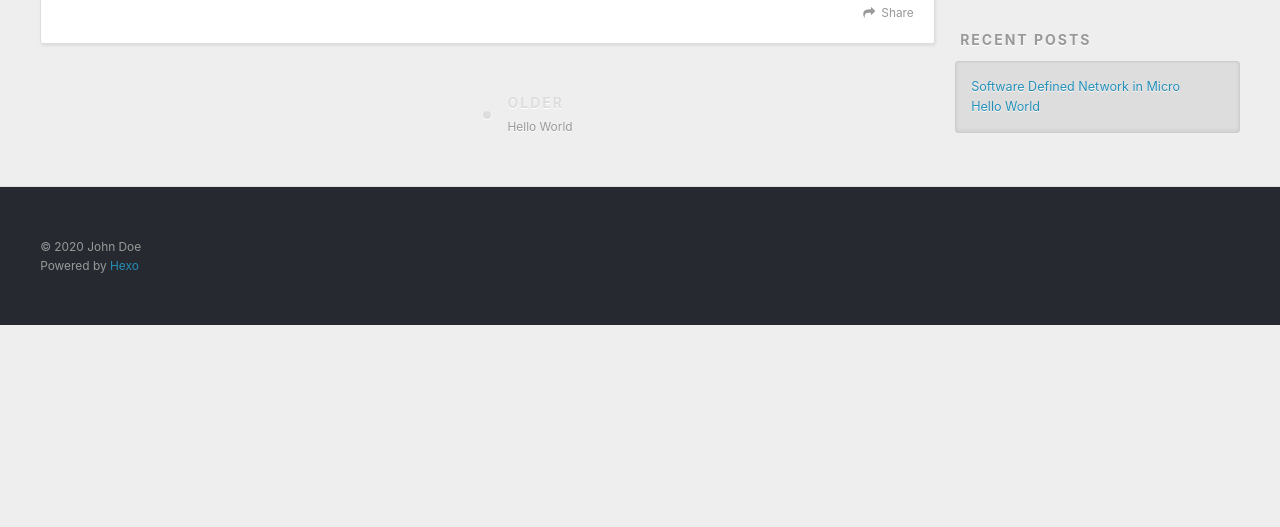
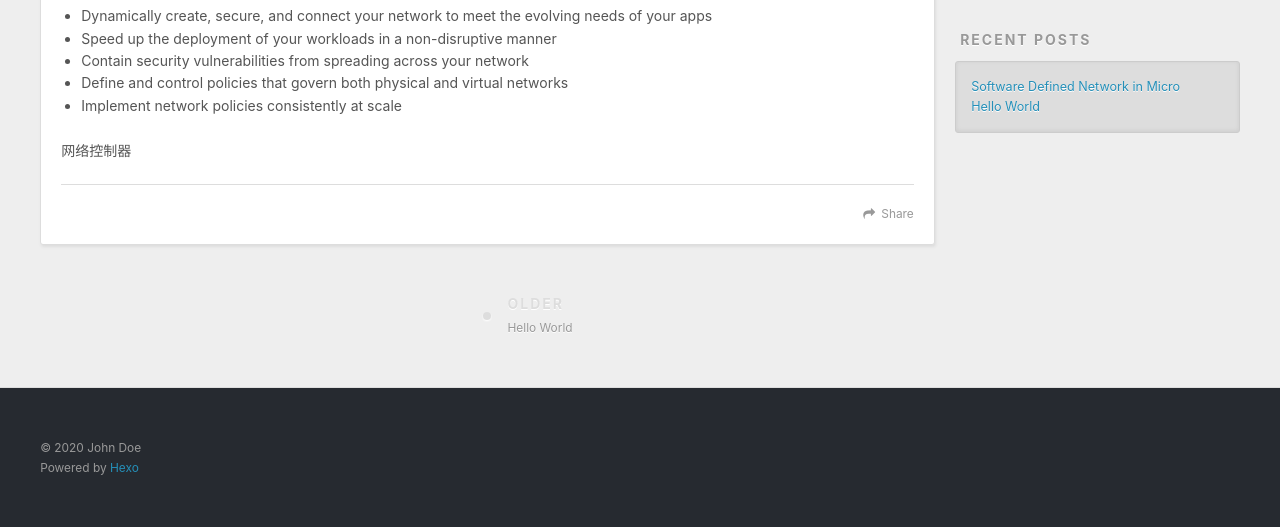
Before and after one commit to zhangqiuyang/zhangqiuyang.github.io, a plain HTML site: page 2020/11/25/Software-Defined-Network-in-Micro/index.html in a window 1280 px wide. Shown: the part 448-975 px from the top of the page. Before the commit the page ends 800 px from the top, so only its background shows below. Drawn offline with nearby package versions, Linux system fonts and the light colour scheme.

Commit message:
Site updated: 2020-11-25 23:10:39

```diff
--- a/2020/11/25/Software-Defined-Network-in-Micro/index.html
+++ b/2020/11/25/Software-Defined-Network-in-Micro/index.html
@@ -7,13 +7,15 @@
 
   <title>Software Defined Network in Micro | Hexo</title>
   <meta name="viewport" content="width=device-width, initial-scale=1, maximum-scale=1">
-  <meta property="og:type" content="article">
+  <meta name="description" content="Dynamically create, secure, and connect your network to meet the evolving needs of your apps Speed up the deployment of your workloads in a non-disruptive manner Contain security vulnerabilities from">
+<meta property="og:type" content="article">
 <meta property="og:title" content="Software Defined Network in Micro">
 <meta property="og:url" content="http://example.com/2020/11/25/Software-Defined-Network-in-Micro/index.html">
 <meta property="og:site_name" content="Hexo">
+<meta property="og:description" content="Dynamically create, secure, and connect your network to meet the evolving needs of your apps Speed up the deployment of your workloads in a non-disruptive manner Contain security vulnerabilities from">
 <meta property="og:locale" content="en_US">
 <meta property="article:published_time" content="2020-11-25T12:14:56.000Z">
-<meta property="article:modified_time" content="2020-11-25T12:14:56.819Z">
+<meta property="article:modified_time" content="2020-11-25T15:09:18.796Z">
 <meta property="article:author" content="John Doe">
 <meta name="twitter:card" content="summary">
 
@@ -86,6 +88,14 @@
 
     <div class="article-entry" itemprop="articleBody">
 
+        <ul>
+<li>Dynamically create, secure, and connect your network to meet the evolving needs of your apps</li>
+<li>Speed up the deployment of your workloads in a non-disruptive manner</li>
+<li>Contain security vulnerabilities from spreading across your network</li>
+<li>Define and control policies that govern both physical and virtual networks</li>
+<li>Implement network policies consistently at scale</li>
+</ul>
+<p>网络控制器</p>
 
 
     </div>
```
Also changed, not shown: index.html (+8 -0 lines).
